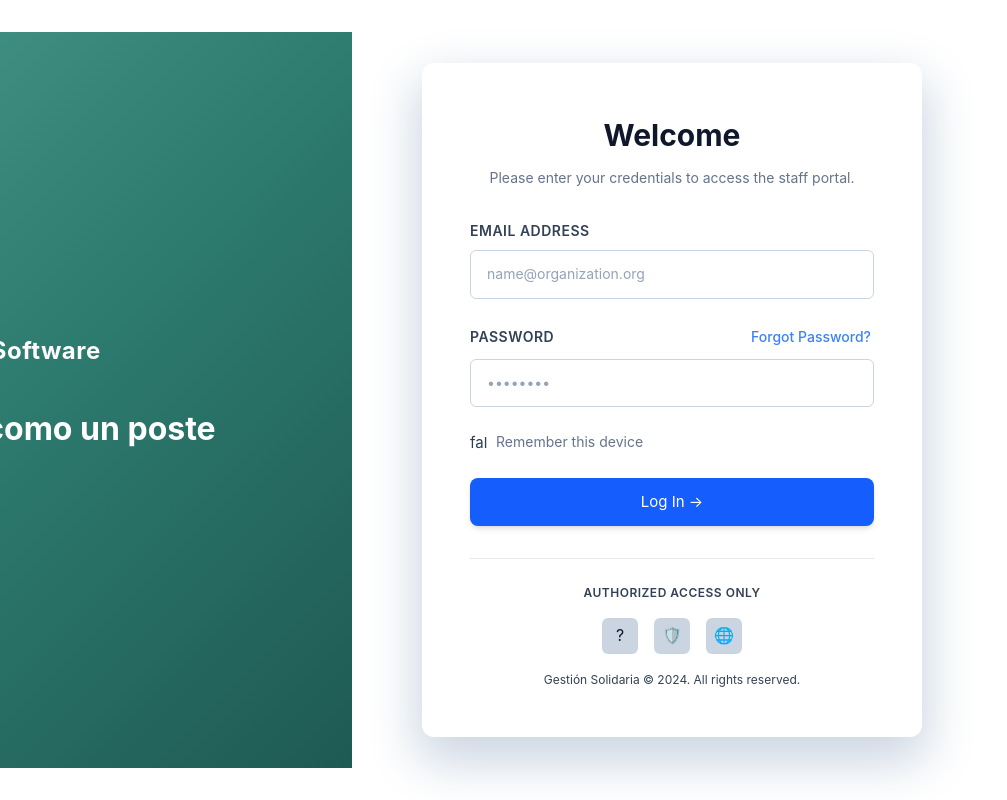
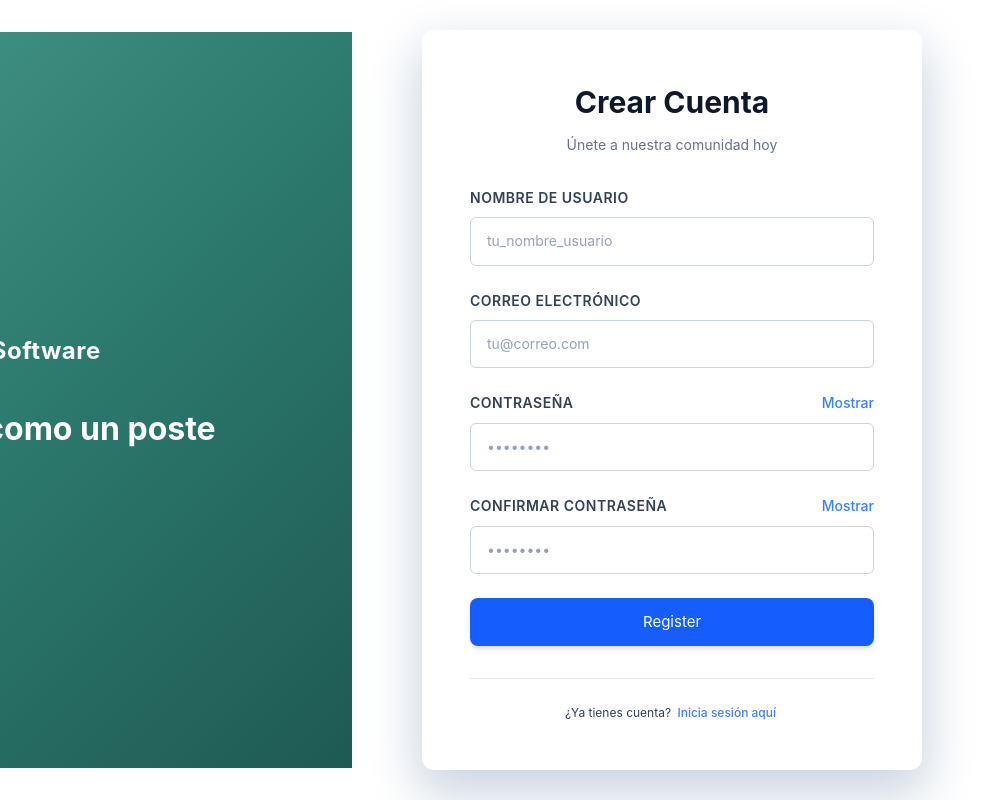
Before and after one commit to ComfyPenguin/Forget-me-now, a Vue app in the folder frontend/RemmyAdmin/: page /Register in a window 1280 px wide. Before the commit this address led to /login. Shown: the whole page, without its empty margins (0-1007 px from the left). Built offline with nearby package versions, Linux system fonts and the light colour scheme; the HTML template or start-up script is replaced by a standard one.

Commit message:
register

```diff
--- a/frontend/RemmyAdmin/src/components/login/loginForm.vue
+++ b/frontend/RemmyAdmin/src/components/login/loginForm.vue
@@ -39,6 +39,9 @@ const handleSubmit = () => {
       </div>
 
       <BaseButton variant="primary" label="Log In →" :animationEnabled="false" @click="$router.push('/GestionPanel')" />
+
+      <button class="createAccount" @click="$router.push('/Register')">Create Account</button>
+
     </form>
 
     <div class="footer-section">
@@ -55,6 +58,16 @@ const handleSubmit = () => {
 
 <style lang="scss">
 @import '../../styles/form.css';
+
+.createAccount {
+  display: inline-block; /* O simplemente bórralo si es un <button>, ya que suelen serlo por defecto */
+  color: var(--primary);
+  cursor: pointer;
+}
+
+.createAccount:hover{
+  color: var(--primary-darkest)
+}
 
 .text-center {
   text-align: center;
--- /dev/null
+++ b/frontend/RemmyAdmin/src/components/register/registerForm.vue
@@ -0,0 +1,229 @@
+<script setup lang="ts">
+import { ref } from 'vue'
+import BaseButton from '../util/baseButton.vue'
+const registerForm = ref({
+  username: '',
+  email: '',
+  password: '',
+  passwordConfirm: '',
+})
+
+const errors = ref({
+  username: '',
+  email: '',
+  password: '',
+  passwordConfirm: '',
+})
+
+const showPassword = ref(false)
+const showPasswordConfirm = ref(false)
+const isLoading = ref(false)
+
+const validateEmail = (email: string) => {
+  const emailRegex = /^[^\s@]+@[^\s@]+\.[^\s@]+$/
+  return emailRegex.test(email)
+}
+
+const validateForm = () => {
+  let isValid = true
+  errors.value = { username: '', email: '', password: '', passwordConfirm: '' }
+
+  // Username validation
+  if (!registerForm.value.username.trim()) {
+    errors.value.username = 'El nombre de usuario es obligatorio'
+    isValid = false
+  } else if (registerForm.value.username.length < 3) {
+    errors.value.username = 'El nombre debe tener al menos 3 caracteres'
+    isValid = false
+  }
+
+  // Email validation
+  if (!registerForm.value.email.trim()) {
+    errors.value.email = 'El correo es obligatorio'
+    isValid = false
+  } else if (!validateEmail(registerForm.value.email)) {
+    errors.value.email = 'El correo no es válido'
+    isValid = false
+  }
+
+  // Password validation
+  if (!registerForm.value.password) {
+    errors.value.password = 'La contraseña es obligatoria'
+    isValid = false
+  } else if (registerForm.value.password.length < 8) {
+    errors.value.password = 'La contraseña debe tener al menos 8 caracteres'
+    isValid = false
+  }
+
+  // Password confirmation
+  if (!registerForm.value.passwordConfirm) {
+    errors.value.passwordConfirm = 'Debes confirmar la contraseña'
+    isValid = false
+  } else if (registerForm.value.password !== registerForm.value.passwordConfirm) {
+    errors.value.passwordConfirm = 'Las contraseñas no coinciden'
+    isValid = false
+  }
+
+  return isValid
+}
+
+const handleSubmit = async () => {
+
+}
+
+const handleInputChange = (field: keyof typeof registerForm.value) => {
+  errors.value[field] = ''
+}
+</script>
+
+<template>
+  <div class="login-card">
+    <div class="text-center">
+      <h2 class="login-title">Crear Cuenta</h2>
+      <p class="login-subtitle">Únete a nuestra comunidad hoy</p>
+    </div>
+
+    <form @submit.prevent="handleSubmit" class="login-form">
+      <!-- Username Field -->
+      <div class="form-group">
+        <label for="username" class="form-label">Nombre de Usuario</label>
+        <input
+          id="username"
+          v-model.trim="registerForm.username"
+          type="text"
+          placeholder="tu_nombre_usuario"
+          class="form-input"
+          @input="handleInputChange('username')"
+        />
+        <p v-if="errors.username" class="error-text">{{ errors.username }}</p>
+      </div>
+
+      <!-- Email Field -->
+      <div class="form-group">
+        <label for="email" class="form-label">Correo Electrónico</label>
+        <input
+          id="email"
+          v-model.trim="registerForm.email"
+          type="email"
+          placeholder="tu@correo.com"
+          class="form-input"
+          @input="handleInputChange('email')"
+        />
+        <p v-if="errors.email" class="error-text">{{ errors.email }}</p>
+      </div>
+
+      <!-- Password Field -->
+      <div class="form-group">
+        <div class="label-row">
+          <label for="password" class="form-label">Contraseña</label>
+          <button
+            type="button"
+            class="forgot-password"
+            @click="showPassword = !showPassword"
+          >
+            {{ showPassword ? 'Ocultar' : 'Mostrar' }}
+          </button>
+        </div>
+        <input
+          id="password"
+          v-model="registerForm.password"
+          :type="showPassword ? 'text' : 'password'"
+          placeholder="••••••••"
+          class="form-input"
+          @input="handleInputChange('password')"
+        />
+        <p v-if="errors.password" class="error-text">{{ errors.password }}</p>
+      </div>
+
+      <!-- Password Confirmation Field -->
+      <div class="form-group">
+        <div class="label-row">
+          <label for="passwordConfirm" class="form-label">Confirmar Contraseña</label>
+          <button
+            type="button"
+            class="forgot-password"
+            @click="showPasswordConfirm = !showPasswordConfirm"
+          >
+            {{ showPasswordConfirm ? 'Ocultar' : 'Mostrar' }}
+          </button>
+        </div>
+        <input
+          id="passwordConfirm"
+          v-model="registerForm.passwordConfirm"
+          :type="showPasswordConfirm ? 'text' : 'password'"
+          placeholder="••••••••"
+          class="form-input"
+          @input="handleInputChange('passwordConfirm')"
+        />
+        <div v-if="registerForm.passwordConfirm" class="password-match-status">
+          <span v-if="registerForm.password === registerForm.passwordConfirm" class="match-success">
+            ✓ Las contraseñas coinciden
+          </span>
+          <span v-else class="match-error">
+            ✗ Las contraseñas no coinciden
+          </span>
+        </div>
+        <p v-if="errors.passwordConfirm" class="error-text">{{ errors.passwordConfirm }}</p>
+        </div>
+
+        <BaseButton variant="primary" label="Register" :animationEnabled="false" @click="$router.push('/login')" />
+
+    </form>
+
+    <div class="footer-section">
+      <p class="copyright">¿Ya tienes cuenta? <a href="/login" class="support-link">Inicia sesión aquí</a></p>
+    </div>
+  </div>
+</template>
+
+<style lang="scss" scoped>
+@import '../../styles/form.css';
+
+.text-center {
+  text-align: center;
+  margin-bottom: 2rem;
+}
+
+.error-text {
+  font-size: 0.875rem;
+  color: #ef4444;
+  margin: 0.5rem 0 0 0;
+}
+
+.password-match-status {
+  margin-top: 0.5rem;
+  font-size: 0.875rem;
+  font-weight: 500;
+}
+
+.match-success {
+  color: #22c55e;
+}
+
+.match-error {
+  color: #ef4444;
+}
+
+
+
+.forgot-password {
+  font-size: 0.875rem;
+  color: var(--primary);
+  text-decoration: none;
+  font-weight: 500;
+  background: none;
+  border: none;
+  cursor: pointer;
+  padding: 0;
+}
+
+.forgot-password:hover {
+  text-decoration: underline;
+}
+
+.footer-section {
+  border-top: 1px solid #e5e7eb;
+  padding-top: 1.5rem;
+  text-align: center;
+}
+</style>
--- a/frontend/RemmyAdmin/src/router/index.ts
+++ b/frontend/RemmyAdmin/src/router/index.ts
@@ -3,6 +3,7 @@ import HomeView from '../views/HomeView.vue'
 import LoginView from '@/views/loginView.vue'
 import GestionPanelView from '@/views/gestionPanelView.vue'
 import NewCenterView from '@/views/NewCenterView.vue'
+import RegisterView from '@/views/registerView.vue'
 
 const router = createRouter({
   history: createWebHistory(import.meta.env.BASE_URL),
@@ -23,6 +24,11 @@ const router = createRouter({
       component: NewCenterView,
     },
     {
+      path: '/Register',
+      name: 'Register',
+      component: RegisterView,
+    },
+    {
       path: '/:pathMatch(.*)*',
       redirect: '/login'
     }
--- /dev/null
+++ b/frontend/RemmyAdmin/src/views/registerView.vue
@@ -0,0 +1,109 @@
+<script setup lang="ts">
+import RegisterForm from "@/components/register/registerForm.vue";
+</script>
+<template>
+<div class="loginContainer">
+  <div class="left">
+    <div class="left-content">
+      <div class="logo-section">
+        <div class="logo-icon">XD</div>
+        <h1 class="logo-text">BlosteSoftware</h1>
+      </div>
+      <h2 class="tagline"> Robusto como un poste </h2>
+    </div>
+  </div>
+  <div class="right">
+    <RegisterForm/>
+  </div>
+</div>
+</template>
+<style>
+
+.loginContainer {
+  display: flex;
+  height: calc(100vh - 64px);
+  width: 100vw;
+  background-color: #f3f4f6;
+  margin-left: calc(-50vw + 50%);
+}
+
+
+.left {
+  flex: 1;
+  background: linear-gradient(135deg, #4a9b8e 0%, #2d7a6e 50%, #1e5a54 100%);
+  display: flex;
+  align-items: center;
+  justify-content: center;
+  padding: 2rem;
+  color: white;
+}
+
+.left-content {
+  max-width: 450px;
+}
+
+.logo-section {
+  display: flex;
+  align-items: center;
+  gap: 1rem;
+  margin-bottom: 2rem;
+}
+
+.logo-icon {
+  font-size: 2.5rem;
+  width: 50px;
+  height: 50px;
+  display: flex;
+  align-items: center;
+  justify-content: center;
+  background: rgba(255, 255, 255, 0.2);
+  border-radius: 8px;
+}
+
+.logo-text {
+  font-size: 1.5rem;
+  font-weight: 700;
+  letter-spacing: 0.5px;
+}
+
+.tagline {
+  font-size: 2rem;
+  font-weight: 700;
+  line-height: 1.3;
+  margin-bottom: 1.5rem;
+}
+
+.description {
+  font-size: 0.95rem;
+  line-height: 1.6;
+  opacity: 0.9;
+}
+
+.right {
+  flex: 1;
+  display: flex;
+  align-items: center;
+  justify-content: center;
+  padding: 2rem;
+  background-color: #ffffff;
+}
+
+@media (max-width: 768px) {
+  .loginContainer {
+    flex-direction: column;
+  }
+
+  .left {
+    height: 40%;
+    border-radius: 0 0 16px 16px;
+  }
+
+  .right {
+    height: 60%;
+  }
+
+  .tagline {
+    font-size: 1.5rem;
+  }
+}
+</style>
```
